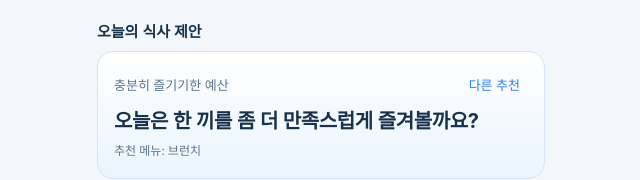
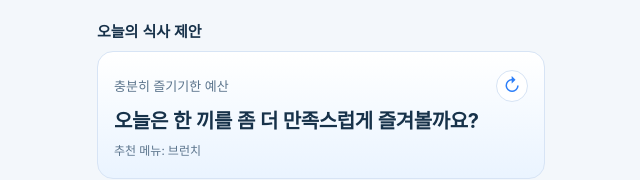
Before and after one commit to ehvzmf/bob, a React (Vite) app: page / in a window 1280 px wide. Shown: the part 372-552 px from the top of the page, without its empty margins (319-959 px from the left). Built offline with nearby package versions, Linux system fonts and the light colour scheme.

Commit message:
✨ feat: replace refresh text with icon

```diff
--- a/src/App.tsx
+++ b/src/App.tsx
@@ -72,7 +72,7 @@ function Home({ st, today, open }: { st: State; today: string; open: (s: Sheet)
       <button className="main" onClick={() => open({ k: 'entry' })}>+ 내역 입력</button>
       <h2>오늘의 식사 제안</h2>
       <section className="suggestion-card">
-        <div className="row split"><p className="cap">{mealSuggestion.tier}한 예산</p><button className="ghost" onClick={() => setSeed((n) => n + 1)}>다른 추천</button></div>
+        <div className="row split"><p className="cap">{mealSuggestion.tier}한 예산</p><button className="icon-btn" aria-label="다른 추천" onClick={() => setSeed((n) => n + 1)}>↻</button></div>
         <p className="suggestion-msg">{mealSuggestion.message}</p>
         <p className="sub">추천 메뉴: {mealSuggestion.menu}</p>
       </section>
--- a/src/styles.css
+++ b/src/styles.css
@@ -48,4 +48,4 @@ input,textarea{display:block;width:100%;margin-top:4px;padding:10px 12px;font:in
 .day{position:relative;aspect-ratio:1;border:0;border-radius:8px;background:none;font-size:14px}
 .day.off{color:var(--mut);background:var(--bg)}.day:disabled{opacity:.4}
 .day.lv{background:var(--accbg);color:var(--acc);font-weight:600}.day i{position:absolute;bottom:4px;left:50%;width:4px;height:4px;margin-left:-2px;border-radius:50%;background:var(--acc)}
-.suggestion-card{background:linear-gradient(180deg,var(--card),var(--accbg));border:1px solid var(--line);border-radius:16px;padding:18px 16px;margin:8px 0 12px}.suggestion-msg{font-size:20px;font-weight:700;letter-spacing:-.02em;line-height:1.3;margin:6px 0 8px;color:var(--ink)}
+.suggestion-card{background:linear-gradient(180deg,var(--card),var(--accbg));border:1px solid var(--line);border-radius:16px;padding:18px 16px;margin:8px 0 12px}.suggestion-msg{font-size:20px;font-weight:700;letter-spacing:-.02em;line-height:1.3;margin:6px 0 8px;color:var(--ink)}.icon-btn{display:inline-flex;align-items:center;justify-content:center;width:32px;height:32px;border:1px solid var(--line);border-radius:50%;background:var(--card);color:var(--acc);font-size:18px;line-height:1;padding:0}.icon-btn:hover{background:var(--accbg)}
```
